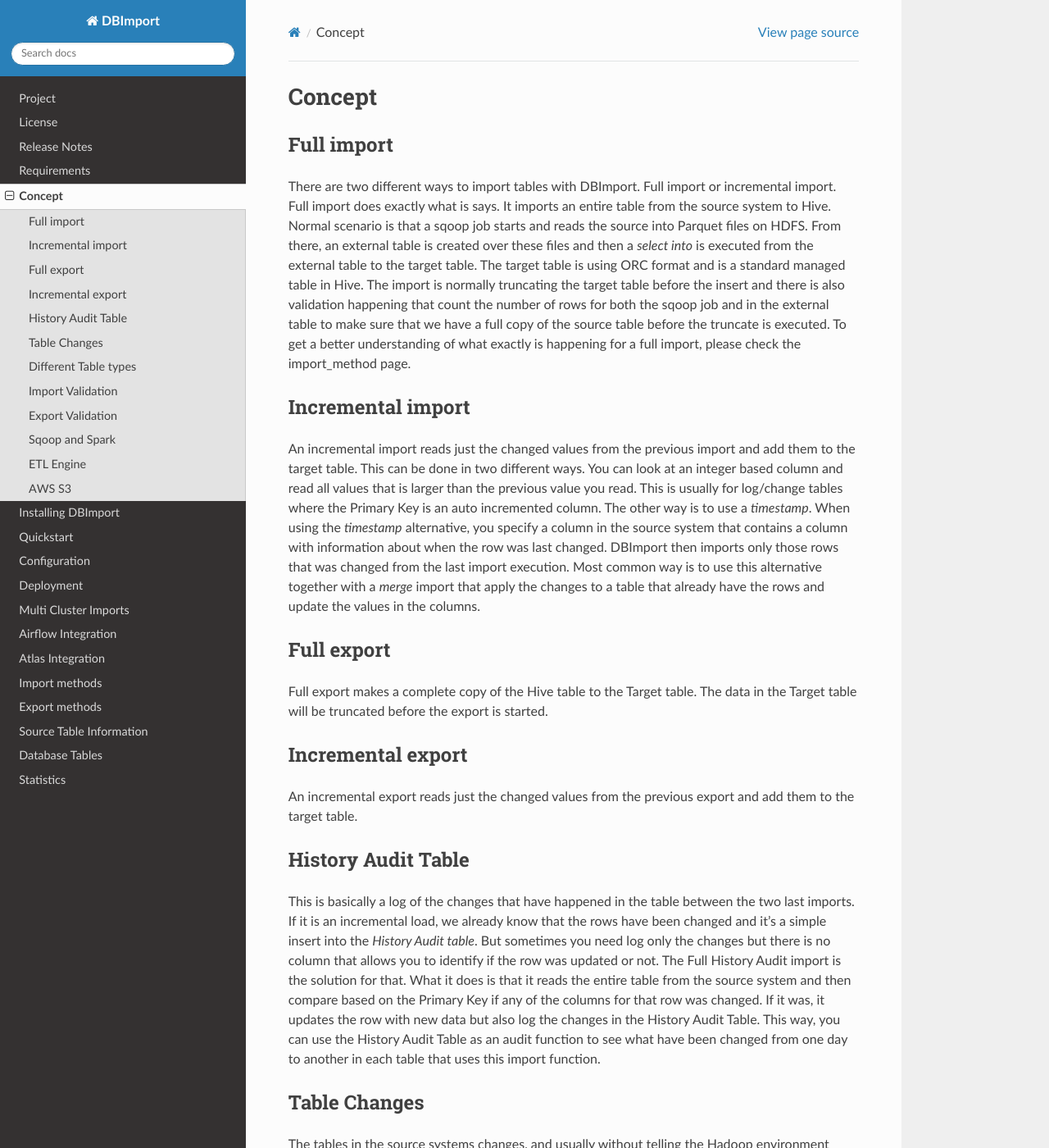
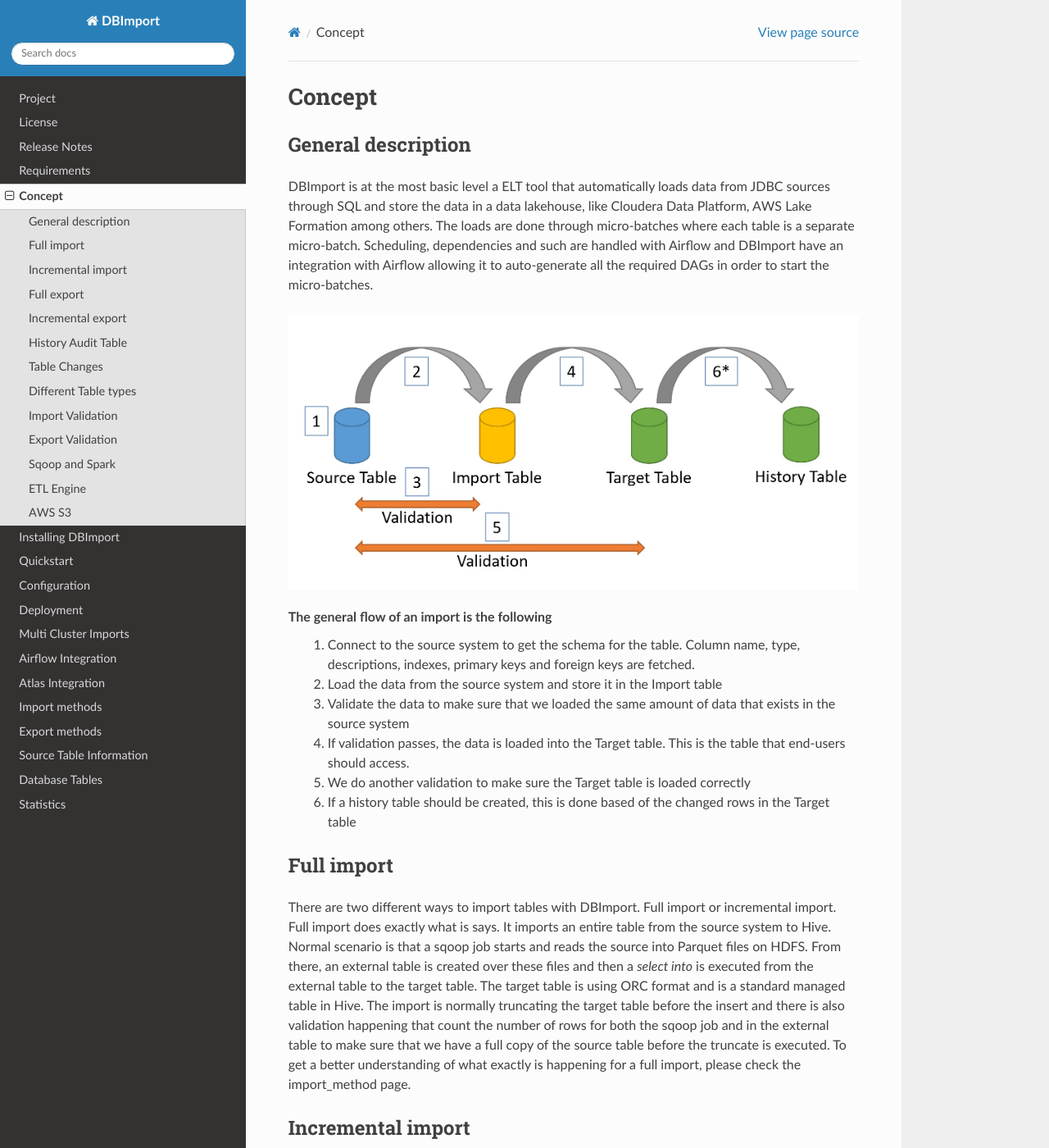
Before and after one commit to Middlecon/DBImport, a Sphinx documentation site: the page built from docs/concept.rst, in a window 1280 px wide and 1400 px high. Shown: the whole window at 82% size. Built offline with Sphinx 7.4.7 and the Read the Docs theme 2.0.0, drawn with Linux system fonts in a browser that asks for light colours.

Commit message:
Documentation updates

```diff
--- a/docs/concept.rst
+++ b/docs/concept.rst
@@ -1,5 +1,20 @@
 Concept
 =======
+
+General description
+-------------------
+
+DBImport is at the most basic level a ELT tool that automatically loads data from JDBC sources through SQL and store the data in a data lakehouse, like Cloudera Data Platform, AWS Lake Formation among others. The loads are done through micro-batches where each table is a separate micro-batch. Scheduling, dependencies and such are handled with Airflow and DBImport have an integration with Airflow allowing it to auto-generate all the required DAGs in order to start the micro-batches.
+
+.. image:: img/dbimport_concept_loads.jpg
+
+The general flow of an import is the following
+  1. Connect to the source system to get the schema for the table. Column name, type, descriptions, indexes, primary keys and foreign keys are fetched.
+  2. Load the data from the source system and store it in the Import table
+  3. Validate the data to make sure that we loaded the same amount of data that exists in the source system
+  4. If validation passes, the data is loaded into the Target table. This is the table that end-users should access.
+  5. We do another validation to make sure the Target table is loaded correctly
+  6. If a history table should be created, this is done based of the changed rows in the Target table
 
 Full import
 -----------
```
Also changed, not shown: docs/release_notes.rst (+12 -0 lines), docs/img/dbimport_concept_loads.jpg (added).
